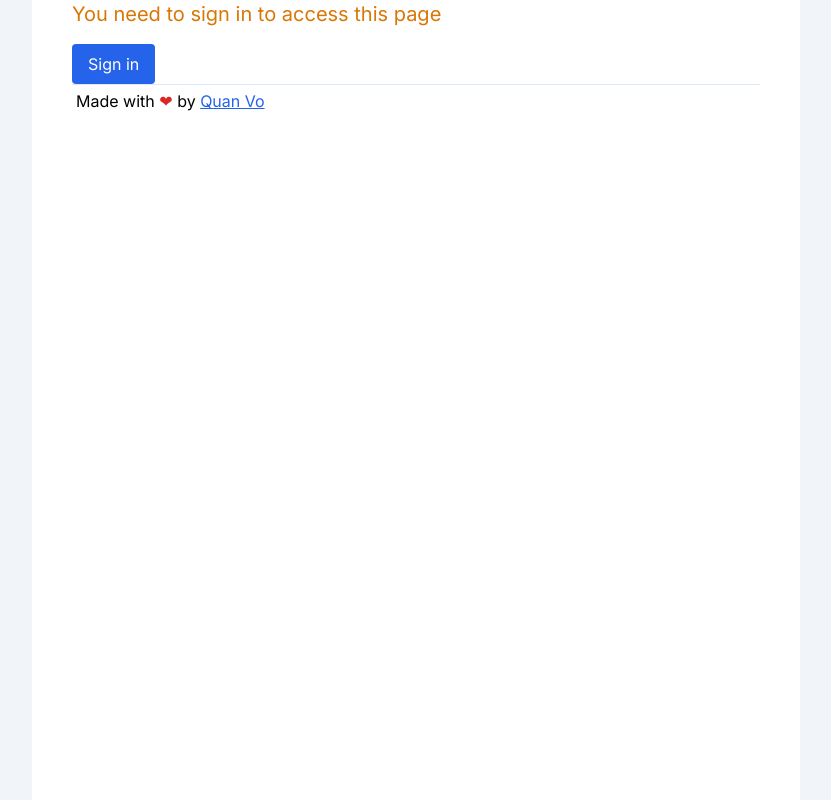
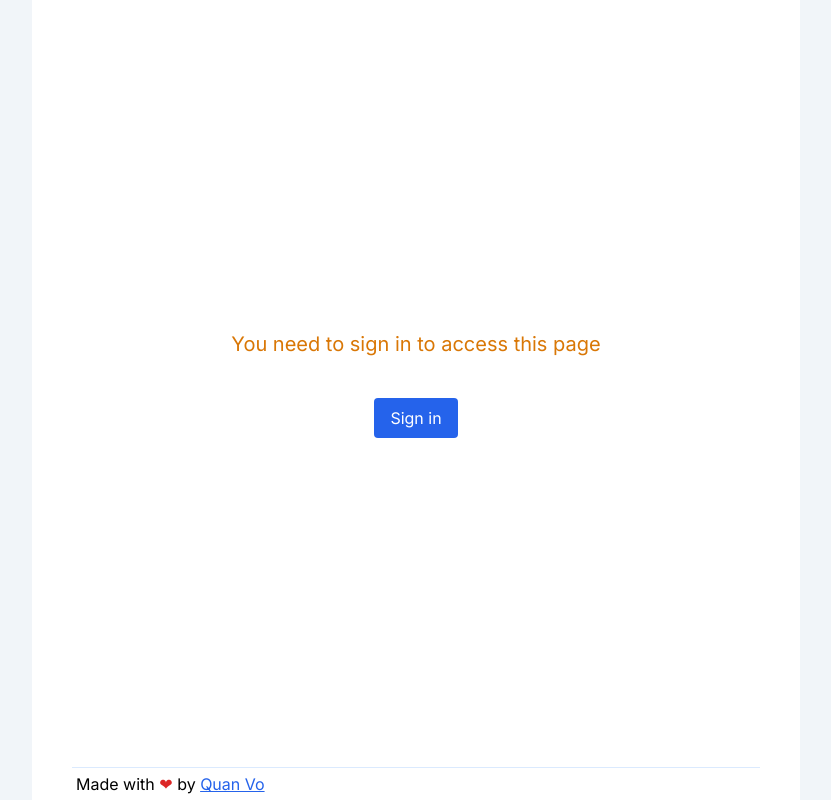
Before and after one commit to votrungquan1999/poker-range-mix, a Next.js app: page / in a window 1280 px wide. Shown: the whole page, without its empty margins (224-1055 px from the left). Built offline with nearby package versions, Linux system fonts and the light colour scheme; no server answers; what async_hooks would draw is missing.

Commit message:
fix: centralize the login button

```diff
--- a/src/components/AuthRequiredSection.tsx
+++ b/src/components/AuthRequiredSection.tsx
@@ -9,7 +9,7 @@ export default async function AuthRequiredSection({
 
 	if (!session) {
 		return (
-			<div className="w-full flex flex-col gap-4">
+			<div className="w-full flex flex-col flex-1 gap-10 justify-center items-center">
 				<p className="text-amber-600 text-xl">
 					You need to sign in to access this page
 				</p>
```
